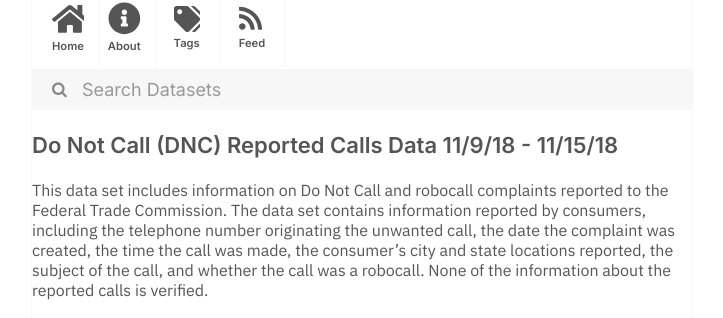
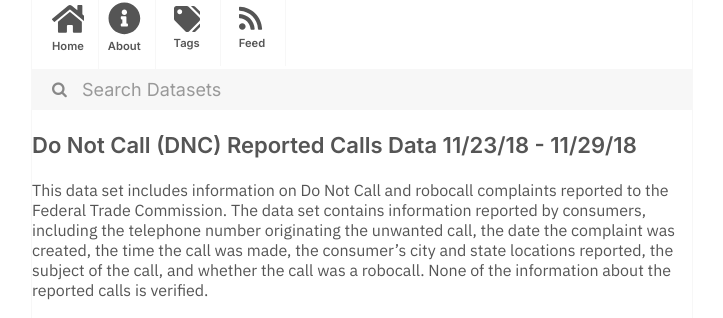
Before and after one commit to dayda-entities/federal-trade-commission, a Jekyll site: the page built from _posts/2020-11-12-do-not-call-dnc-reported-calls.md, in a window 1280 px wide. Shown: the part 216-534 px from the top of the page, without its empty margins (278-1001 px from the left). Built offline with Jekyll 4.4.1, drawn with Linux system fonts in a browser that asks for light colours.

Commit message:
Publish Data

```diff
--- a/_posts/2020-11-12-do-not-call-dnc-reported-calls.md
+++ b/_posts/2020-11-12-do-not-call-dnc-reported-calls.md
@@ -1,7 +1,7 @@
 ---
-title: Do Not Call (DNC) Reported Calls Data 11/9/18 - 11/15/18
-created: '2020-11-12T12:20:49.104825'
-modified: '2020-11-12T12:20:49.104836'
+title: Do Not Call (DNC) Reported Calls Data 11/23/18 - 11/29/18
+created: '2020-11-12T12:20:49.578122'
+modified: '2020-11-12T12:20:49.578131'
 state: active
 type: dataset
 tags:
@@ -12,7 +12,7 @@ tags:
   - Robocalls
 groups: []
 csv_url: >-
-  https://www.ftc.gov/sites/default/files/dnc_complaint_numbers_2018-11-12-16.csv
+  https://www.ftc.gov/sites/default/files/dnc_complaint_numbers_2018-11-26-30.csv
 json_url: ''
 layout: post
 
```
